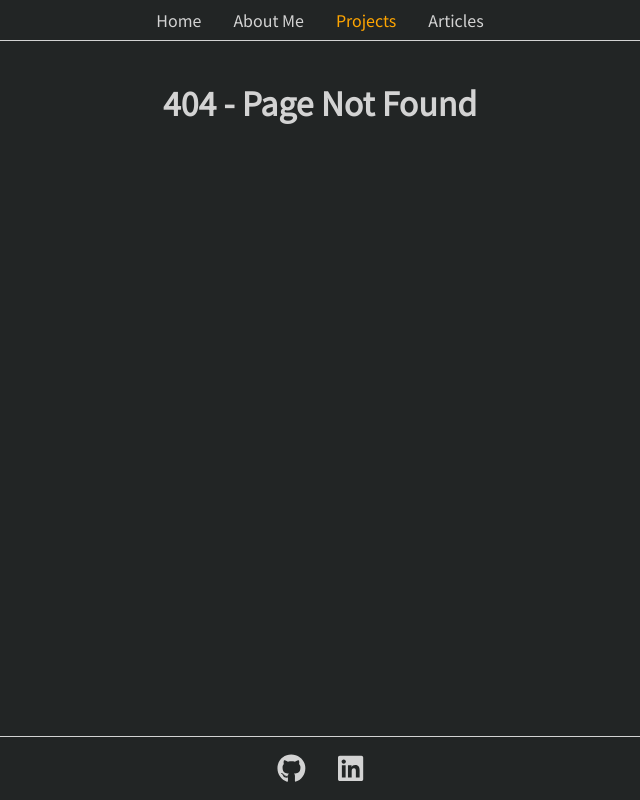
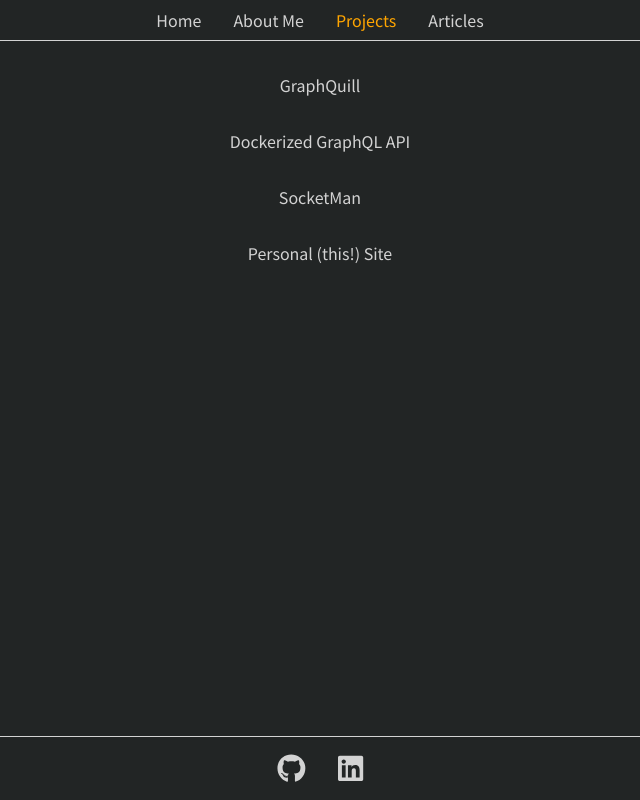
Before and after one commit to alexchao26/personal-site-nextjs, a Next.js app: page /projects in a window 1280 px wide. Before the commit this address had no page. Shown: the whole page, without its empty margins (320-960 px from the left). Built offline with nearby package versions, Linux system fonts and the light colour scheme.

Commit message:
added BP for projects page

```diff
--- /dev/null
+++ b/content/projects.js
@@ -0,0 +1,31 @@
+export default [
+  {
+    name: 'GraphQuill',
+    description: 'GraphQL DevTool to query your API from VSCode',
+    github: 'https://github.com/oslabs-beta/GraphQuill',
+    website: 'https://marketplace.visualstudio.com/items?itemName=sproutdeveloping.graphquill',
+    githubOwner: 'oslabs-beta',
+    githubRepo: 'GraphQuill',
+  }, {
+    name: 'Dockerized GraphQL API',
+    description: 'A Dockerized GraphQL API made during development of GraphQuill',
+    github: 'https://github.com/GraphQuill/Mock-GraphQL-API-Docker',
+    // website: 'NA',
+    githubOwner: 'GraphQuill',
+    githubRepo: 'Mock-GraphQL-API-Docker',
+  }, {
+    name: 'SocketMan',
+    description: 'Multiplayer Hangman with WebSockets',
+    github: 'https://github.com/alexchao26/SocketMan/',
+    website: 'https://socket-man.herokuapp.com/',
+    githubOwner: 'alexchao26',
+    githubRepo: 'SocketMan',
+  }, {
+    name: 'Personal (this!) Site',
+    description: 'My personal (this) website, built in NextJS',
+    github: 'https://github.com/alexchao26/personal-site-nextjs',
+    website: 'https://alexchao.dev',
+    githubOwner: 'alexchao26',
+    githubRepo: 'personal-site-nextjs',
+  },
+];
--- /dev/null
+++ b/pages/projects.js
@@ -0,0 +1,10 @@
+import projectsContent from '@content/projects';
+import styles from '@styles/pages/projects.module.scss';
+
+export default () => (
+  <div className={styles.container}>
+    {projectsContent.map(({ name }) => (
+      <p>{name}</p>
+    ))}
+  </div>
+);
```
